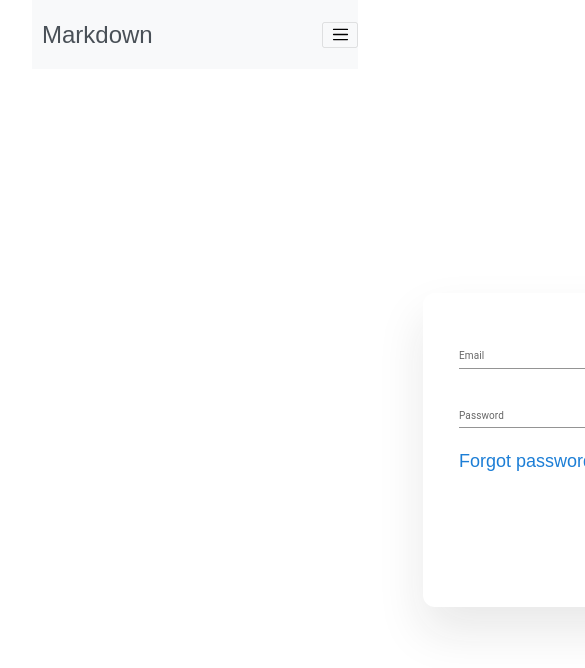
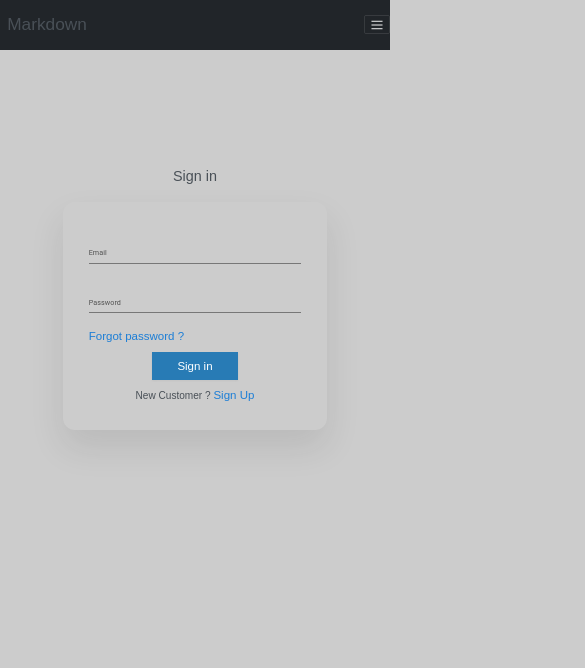
Before and after one commit to mshyam25/Markdown-FE, a React (Create React App) app: page /signin in a window 390 px wide. Shown: the top 668 px of the page, 585 px wide, since content can reach past the window. Built offline with nearby package versions, Linux system fonts and the light colour scheme; a web font is replaced by a local one.

Commit message:
Added Media queries

```diff
--- a/src/Components/Header.jsx
+++ b/src/Components/Header.jsx
@@ -14,7 +14,7 @@ const Header = () => {
   }
   return (
     <div className='header'>
-      <Navbar bg='light' expand='lg'>
+      <Navbar bg='dark' variant='dark' expand='lg'>
         <Navbar.Brand href='/'>
           <span className='nav-link'>Markdown</span>
         </Navbar.Brand>
--- a/src/Components/MarkdownArea.jsx
+++ b/src/Components/MarkdownArea.jsx
@@ -6,7 +6,7 @@ import ReactMarkdown from 'react-markdown'
 import SyntaxHighlighter from 'react-syntax-highlighter'
 import { docco } from 'react-syntax-highlighter/dist/esm/styles/hljs'
 import TextField from '@mui/material/TextField'
-import { Button } from 'react-bootstrap'
+import { Button, Card } from 'react-bootstrap'
 import { ToastContainer } from 'react-toastify'
 import 'react-toastify/dist/ReactToastify.css'
 import { errorToast, infoToast, successToast } from '../utils'
@@ -40,7 +40,7 @@ const MarkdownArea = () => {
     }
     dispatch(newNote(Note))
   }
-
+  const textFieldStyles = { style: { fontSize: 14 } }
   useEffect(() => {
     if (!userInfo) {
       navigate('/signin')
@@ -63,6 +63,8 @@ const MarkdownArea = () => {
         <>
           <div className='title-box'>
             <TextField
+              InputProps={textFieldStyles}
+              InputLabelProps={textFieldStyles}
               id='name'
               name='name'
               value={title}
@@ -70,19 +72,21 @@ const MarkdownArea = () => {
               variant='standard'
               onChange={(e) => setTitle(e.target.value)}
             />
-            <Button variant='info' className='btn'>
+            <Button variant='primary' className='btn'>
               Add Title
             </Button>
           </div>
-          <div className='markdown-area'>
+          <Card className='markdown-area'>
             <textarea
               autoFocus
               className='content'
               value={input}
               onChange={(e) => handleChange(e)}
             />
-            <ReactMarkdown className='markdown' children={input} />
-          </div>
+            <Card>
+              <ReactMarkdown className='markdown' children={input} />
+            </Card>
+          </Card>
           <div className='btn-container'>
             <Button
               type='submit'
--- a/src/Components/Signin.jsx
+++ b/src/Components/Signin.jsx
@@ -72,7 +72,9 @@ const SignIn = () => {
                 onBlur={handleBlur}
                 error={errors.email && touched.email}
               />
-              <span>{errors.email && touched.email ? errors.email : ''}</span>
+              <span className='helper-text'>
+                {errors.email && touched.email ? errors.email : ''}
+              </span>
               <TextField
                 id='password'
                 name='password'
@@ -84,7 +86,7 @@ const SignIn = () => {
                 onBlur={handleBlur}
                 error={errors.password && touched.password}
               />
-              <span>
+              <span className='helper-text'>
                 {errors.password && touched.password ? errors.password : ''}
               </span>
               <a href='/forgotpassword' className='links'>
@@ -96,7 +98,7 @@ const SignIn = () => {
                 </Button>{' '}
               </div>
               <div className='btn-container'>
-                <span className='text-field'>
+                <span className='helper-text'>
                   New Customer ?{' '}
                   <a href='/signup' className='links'>
                     Sign Up
--- a/src/Components/UserProfile.jsx
+++ b/src/Components/UserProfile.jsx
@@ -102,7 +102,7 @@ const UserProfile = () => {
         ) : (
           <Card className='flex-col update-section'>
             <Card.Body>
-              <Card.Title className='primary-heading'>
+              <Card.Title className='primary-heading margin-bt'>
                 {userInfo.name} : {userInfo.email}
               </Card.Title>
               <div className='btn-container-2'>
@@ -186,11 +186,11 @@ const UserProfile = () => {
 
                   <div className='btn-container'>
                     <Button type='submit' className='btn' variant='success'>
-                      Update Details
+                      Update
                     </Button>
 
                     <Button
-                      variant='info'
+                      variant='danger'
                       className='btn'
                       onClick={() => handleCancelEdit()}>
                       {' '}
--- a/src/index.css
+++ b/src/index.css
@@ -13,6 +13,7 @@ body {
   -moz-osx-font-smoothing: grayscale;
   font-weight: 400;
   line-height: 1.5;
+  background-color: #ccc;
 }
 
 code {
--- a/src/index.js
+++ b/src/index.js
@@ -3,6 +3,7 @@ import ReactDOM from 'react-dom/client'
 import './bootstrap.min.css'
 import './index.css'
 import './styles.css'
+import './mediaqueries.css'
 import App from './App'
 import reportWebVitals from './reportWebVitals'
 import store from './redux/store'
--- /dev/null
+++ b/src/mediaqueries.css
@@ -0,0 +1,109 @@
+/* BELOW 1200px (Small laptops) */
+
+@media (max-width: 75em) {
+  .container {
+    width: 110rem;
+  }
+}
+
+/* BELOW 992px (Landscape tablets) */
+
+@media (max-width: 62em) {
+  .container {
+    width: 80rem;
+  }
+  html {
+    font-size: 56.25%;
+  }
+  .form-container {
+    width: 80%;
+  }
+  .secondary-heading {
+    font-size: 2rem;
+    font-weight: 500;
+  }
+  .helper-text {
+    font-size: 1.6rem;
+  }
+
+  .links:link,
+  .links:visited {
+    font-size: 1.6rem;
+  }
+}
+
+/* BELOW 768px (Potrait tablets) */
+
+@media (max-width: 48em) {
+  .markdown-area {
+    grid-template-columns: 1fr;
+    gap: 2.4rem;
+  }
+  .container {
+    width: 70rem;
+  }
+
+  .form-container {
+    width: 90%;
+  }
+  .primary-heading {
+    font-size: 2.6rem;
+    font-weight: 500;
+  }
+  .secondary-heading {
+    font-size: 1.9rem;
+    font-weight: 500;
+  }
+
+  .links:link,
+  .links:visited {
+    font-size: 1.6rem;
+  }
+
+  .update-form-container {
+    width: 100%;
+  }
+}
+
+/* BELOW 592px (Small tablets) */
+
+@media (max-width: 37rem) {
+  .container {
+    width: 50rem;
+  }
+  .grid {
+    grid-template-columns: 1fr;
+  }
+
+  .secondary-heading {
+    font-size: 2rem;
+    font-weight: 500;
+  }
+  .helper-text {
+    font-size: 1.4rem;
+  }
+
+  .links:link,
+  .links:visited {
+    font-size: 1.6rem;
+  }
+  .btn {
+    padding: 0.6rem 1.3rem;
+    font-size: 1.6rem;
+    border-radius: 0;
+    width: 40%;
+  }
+}
+
+/* BELOW 400px (Phones) */
+
+@media (max-width: 25rem) {
+  html {
+    font-size: 45%;
+  }
+  .content,
+  .markdown {
+    gap: 1.2rem;
+    height: 25rem;
+  }
+}
--- a/src/styles.css
+++ b/src/styles.css
@@ -1,10 +1,9 @@
 /* REPEAT */
-
+/* box-shadow: 0 2.4rem 4.8rem rgba(32, 27, 27, 0.1); */
 .container {
   margin: 9.6rem auto;
   width: 160rem;
   padding: 4.6rem;
-  height: 80vh;
 }
 
 .flex-row {
@@ -23,14 +22,14 @@
 
 .grid {
   display: grid;
+  align-items: center;
+
   gap: 3.6rem;
   padding: 2.4rem;
-  align-items: center;
-  justify-items: center;
 }
 
-.grid--3--cols {
-  grid-template-columns: repeat(3, 1fr);
+.grid--2--cols {
+  grid-template-columns: repeat(2, 1fr);
 }
 
 .primary-heading {
@@ -58,6 +57,7 @@
 .links:visited {
   text-decoration: none;
   color: #1c7ed6;
+  font-size: 1.8rem;
 }
 
 .btn-container {
@@ -76,8 +76,11 @@
 
 .btn {
   padding: 1rem 1.6rem;
-  font-size: 1.8rem;
-  border-radius: 9px;
+  font-size: 1.5rem;
+}
+
+.margin-bt {
+  margin-bottom: 1.6rem;
 }
 
 /*SIGN IN*/
@@ -98,7 +101,7 @@
 /* HEADER */
 
 .header {
-  padding: 0 3.2rem;
+  padding: 0;
 }
 .nav-link {
   font-size: 2.4rem;
@@ -107,7 +110,7 @@
 /* USER PROFILE */
 
 .update-section {
-  border-radius: 12px;
+  border-radius: 9px;
   box-shadow: 0 2.4rem 4.8rem rgba(32, 27, 27, 0.1);
 }
 
@@ -124,8 +127,8 @@
 .markdown-container {
   display: flex;
   flex-direction: column;
-  gap: 2rem;
-  font-size: 2rem;
+  gap: 3.2rem;
+  font-size: 2.4rem;
 }
 .title-box {
   display: flex;
@@ -137,8 +140,8 @@
   display: grid;
   grid-template-columns: 1fr 1fr;
   gap: 1.6rem;
-  padding: 1.6rem;
-  border: solid 1px red;
+  padding: 2rem;
+  box-shadow: 0 2.4rem 4.8rem rgba(32, 27, 27, 0.1);
 }
 .content,
 .markdown {
@@ -147,9 +150,13 @@
   padding: 3.2rem;
   outline: none;
 }
+.content {
+  background-color: black;
+  color: #fefefe;
+}
 
 .markdown {
-  border: solid 1px #454545;
+  box-shadow: 0 2.4rem 4.8rem rgba(32, 27, 27, 0.3);
 }
 
 /* USER NOTES */
@@ -159,6 +166,9 @@
   display: flex;
   flex-direction: column;
   gap: 3.6rem;
-  border-radius: 12px;
-  box-shadow: 0 2.4rem 4.8rem rgba(32, 27, 27, 0.1);
+  border-radius: 9px;
+  background-color: yellow;
+  align-self: center;
+  justify-self: center;
+  /* box-shadow: 0 2.4rem 4.8rem rgba(32, 27, 27, 0.1); */
 }
```
